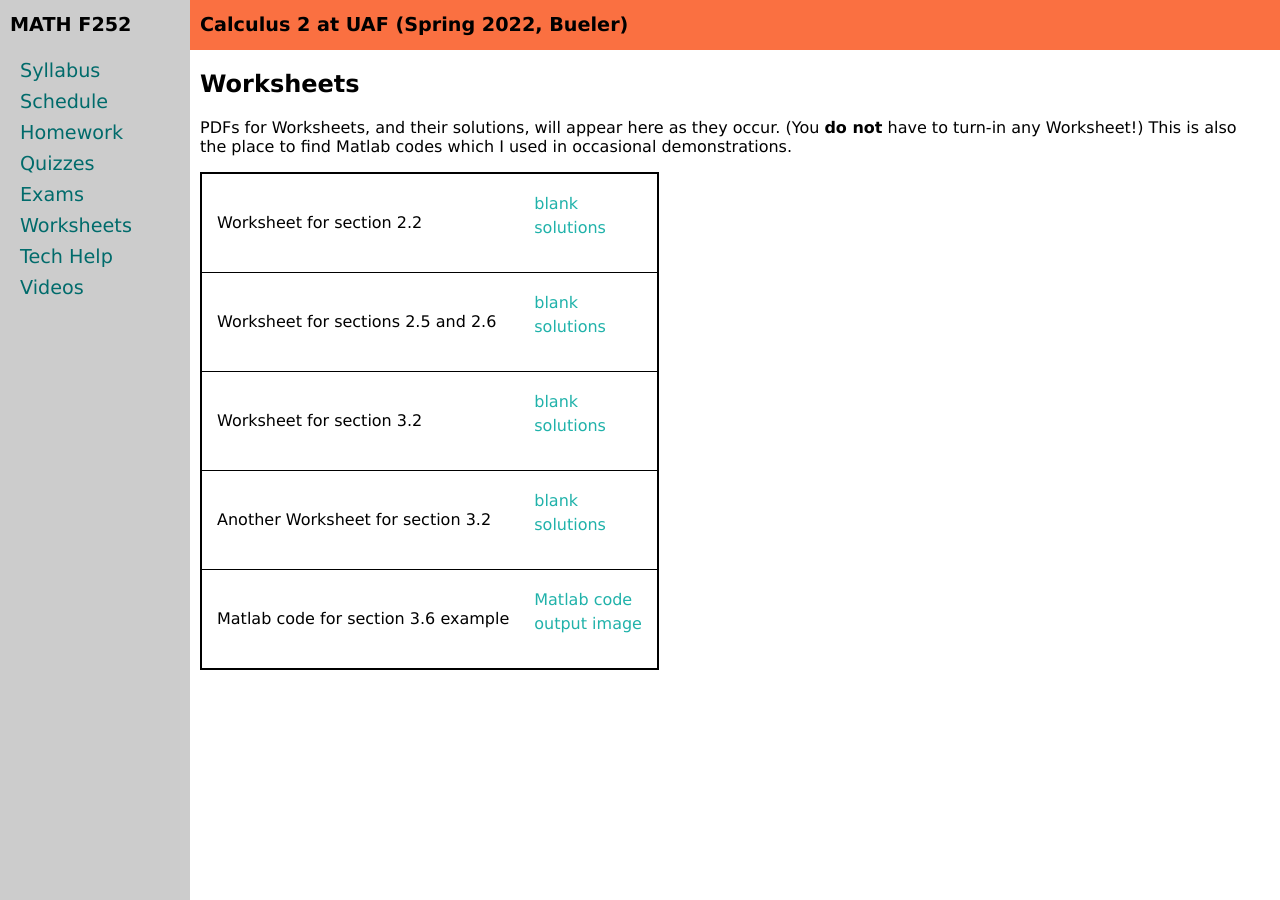
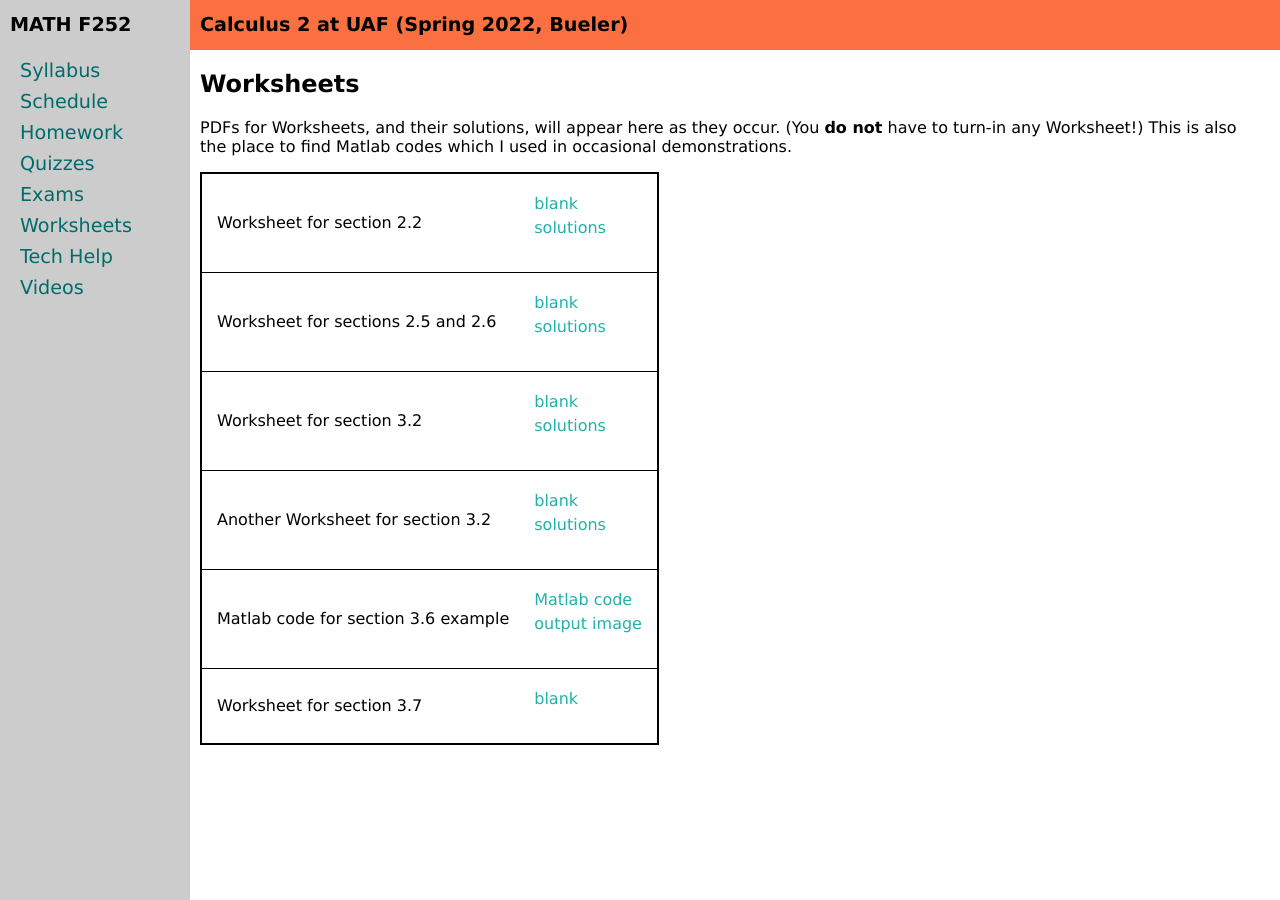
Before and after one commit to uaf-math/calc2, a Jekyll site: the page built from worksheets.md, in a window 1280 px wide. Built offline with Jekyll 4.4.1, drawn with Linux system fonts in a browser that asks for light colours.

Commit message:
Post 3.7 worksheet

```diff
--- a/_data/worksheets.yml
+++ b/_data/worksheets.yml
@@ -16,3 +16,6 @@ worksheets:
 - name: Matlab code for section 3.6 example
   file: matlab/numint.m
   image: matlab/numint.pdf
+- name: Worksheet for section 3.7
+  blank: 3p7.pdf
+  #solutions: 3p7solns.pdf
```
Also changed, not shown: 2 other files.
